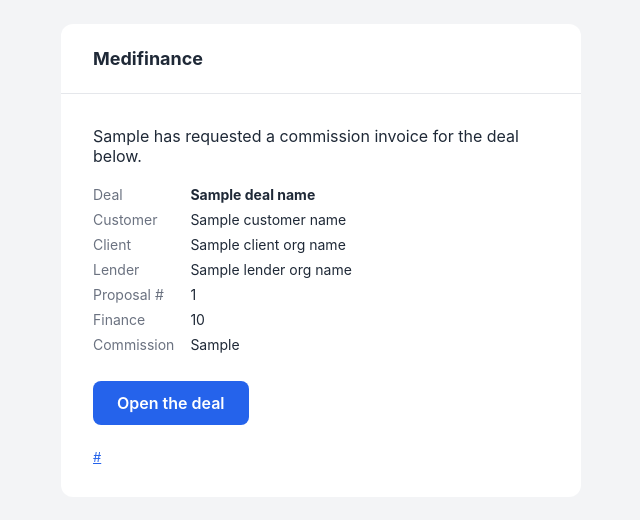
After one commit to MattThurling/medifinance-app, a Django app: template templates/email/commission_invoice_request.html in a window 1280 px wide. The commit adds this page. Shown: the top 520 px of the page, without its empty margins (319-959 px from the left). Run offline with Django 5.2, Linux system fonts and the light colour scheme; the template is opened without the code that fills it: most values are stand-ins (such as "Sample title", 1, 10 or a date in 2020).

Commit message:
Deal: request commission invoice from accounts
Adds a 'Request Commission Invoice' button below the amount card on the
deal detail, shown only when a Proposal is selected. Submitting it emails
the new ACCOUNTS_EMAILS list with the deal, client, lender, and amounts
so accounts can raise the invoice. The Cloud Run deploy wires the list
from a GitHub repo Variable, defaulting to mnthurling@gmail.com.

Co-Authored-By: Claude Opus 4.7 <noreply@anthropic.com>

```diff
--- a/crm/templates/crm/deal_detail.html
+++ b/crm/templates/crm/deal_detail.html
@@ -71,6 +71,12 @@ layout (main content left, amount + timeline right).
         {% if commission_display %}<p class="text-sm opacity-70">{{ commission_display }} commission</p>{% endif %}
       </div>
     </div>
+    {% if deal.selected_proposal_id %}
+      <form method="post" action="{% url 'crm:deal_request_commission_invoice' deal.pk %}" class="mt-3">
+        {% csrf_token %}
+        <button type="submit" class="btn btn-primary btn-block">Request Commission Invoice</button>
+      </form>
+    {% endif %}
   </div>
 
   {# ---- Quotes / Documents / Applicants / Suppliers / Proposals ---- #}
--- a/crm/urls.py
+++ b/crm/urls.py
@@ -32,6 +32,7 @@ urlpatterns = [
     path("deals/<int:pk>/edit/", views.DealUpdateView.as_view(), name="deal_update"),
     path("deals/<int:pk>/delete/", views.DealDeleteView.as_view(), name="deal_delete"),
     path("deals/<int:pk>/applicants/add/", views.DealApplicantAddView.as_view(), name="deal_applicant_add"),
+    path("deals/<int:pk>/request-commission-invoice/", views.RequestDealCommissionInvoiceView.as_view(), name="deal_request_commission_invoice"),
 
     # Quotes — created from a deal via `?deal=<pk>`; edit/delete use the quote's pk
     path("quotes/rate-options/", views.QuoteRateOptionsView.as_view(), name="quote_rate_options"),
--- a/medifinance/settings.py
+++ b/medifinance/settings.py
@@ -238,6 +238,12 @@ NOTIFY_EMAILS = [
     e.strip() for e in os.getenv("NOTIFY_EMAILS", "mnthurling@gmail.com").split(",") if e.strip()
 ]
 
+# Comma-separated list of accounts addresses notified when staff request a
+# commission invoice from a deal.
+ACCOUNTS_EMAILS = [
+    e.strip() for e in os.getenv("ACCOUNTS_EMAILS", "mnthurling@gmail.com").split(",") if e.strip()
+]
+
 if EMAIL_HOST_PASSWORD:
     EMAIL_BACKEND = "django.core.mail.backends.smtp.EmailBackend"
 else:
--- /dev/null
+++ b/templates/email/commission_invoice_request.html
@@ -0,0 +1,42 @@
+<!doctype html>
+<html lang="en">
+<head><meta charset="utf-8" /><meta name="viewport" content="width=device-width, initial-scale=1" /></head>
+<body style="margin:0; padding:0; background:#f3f4f6; font-family:-apple-system,Segoe UI,Roboto,Helvetica,Arial,sans-serif; color:#1f2937;">
+  <table role="presentation" width="100%" cellpadding="0" cellspacing="0" style="background:#f3f4f6; padding:24px 0;">
+    <tr>
+      <td align="center">
+        <table role="presentation" width="100%" cellpadding="0" cellspacing="0" style="max-width:520px; background:#ffffff; border-radius:12px; overflow:hidden;">
+          <tr>
+            <td style="padding:24px 32px; border-bottom:1px solid #e5e7eb;">
+              <strong style="font-size:18px;">Medifinance</strong>
+            </td>
+          </tr>
+          <tr>
+            <td style="padding:32px;">
+              <p style="margin:0 0 16px;">{{ requested_by }} has requested a commission invoice for the deal below.</p>
+              <table role="presentation" cellpadding="0" cellspacing="0" style="margin:0 0 24px; font-size:14px;">
+                <tr><td style="padding:4px 16px 4px 0; color:#6b7280;">Deal</td><td style="padding:4px 0;"><strong>{{ deal_name }}</strong></td></tr>
+                <tr><td style="padding:4px 16px 4px 0; color:#6b7280;">Customer</td><td style="padding:4px 0;">{{ customer_name }}</td></tr>
+                <tr><td style="padding:4px 16px 4px 0; color:#6b7280;">Client</td><td style="padding:4px 0;">{{ client_org_name }}</td></tr>
+                <tr><td style="padding:4px 16px 4px 0; color:#6b7280;">Lender</td><td style="padding:4px 0;">{{ lender_org_name }}</td></tr>
+                <tr><td style="padding:4px 16px 4px 0; color:#6b7280;">Proposal #</td><td style="padding:4px 0;">{{ proposal_number }}</td></tr>
+                <tr><td style="padding:4px 16px 4px 0; color:#6b7280;">Finance</td><td style="padding:4px 0;">{{ finance_amount_display }}</td></tr>
+                <tr><td style="padding:4px 16px 4px 0; color:#6b7280;">Commission</td><td style="padding:4px 0;">{{ commission_display }}</td></tr>
+              </table>
+              <p style="margin:0 0 24px;">
+                <a href="{{ deal_url }}"
+                   style="display:inline-block; background:#2563eb; color:#ffffff; text-decoration:none; padding:12px 24px; border-radius:8px; font-weight:600;">
+                  Open the deal
+                </a>
+              </p>
+              <p style="margin:0; font-size:13px; word-break:break-all;">
+                <a href="{{ deal_url }}" style="color:#2563eb;">{{ deal_url }}</a>
+              </p>
+            </td>
+          </tr>
+        </table>
+      </td>
+    </tr>
+  </table>
+</body>
+</html>
```
Also changed, not shown: accounts/emails.py (+38 -0 lines), crm/views.py (+44 -0 lines), docs/DEPLOYMENT.md (+1 -0 lines), templates/email/commission_invoice_request.txt (added, +15 -0 lines), .github/workflows/deploy.yml.
